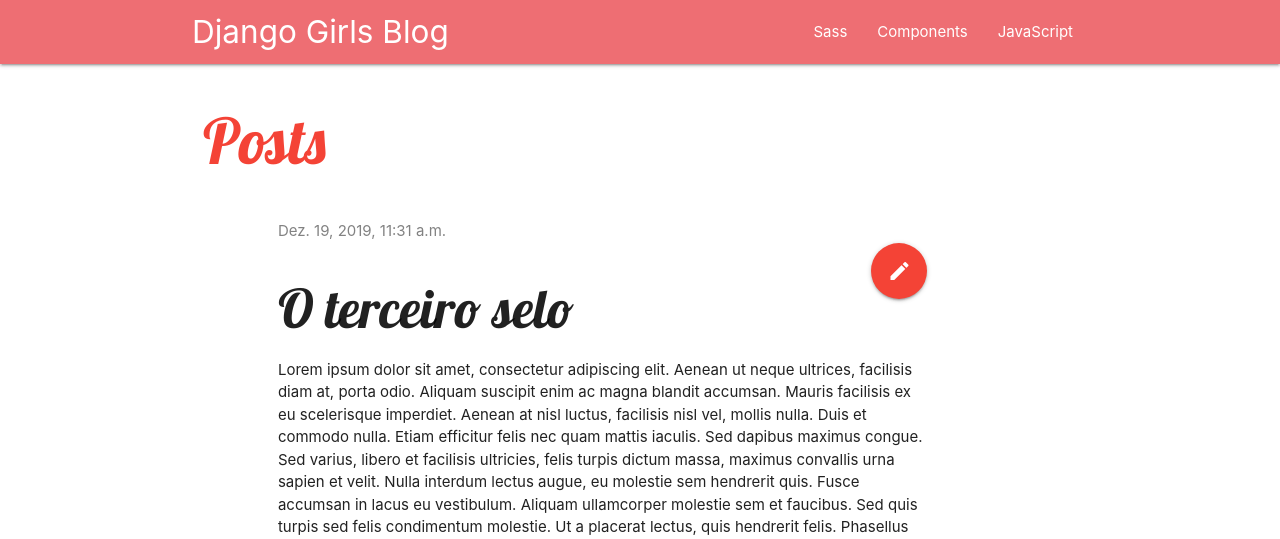
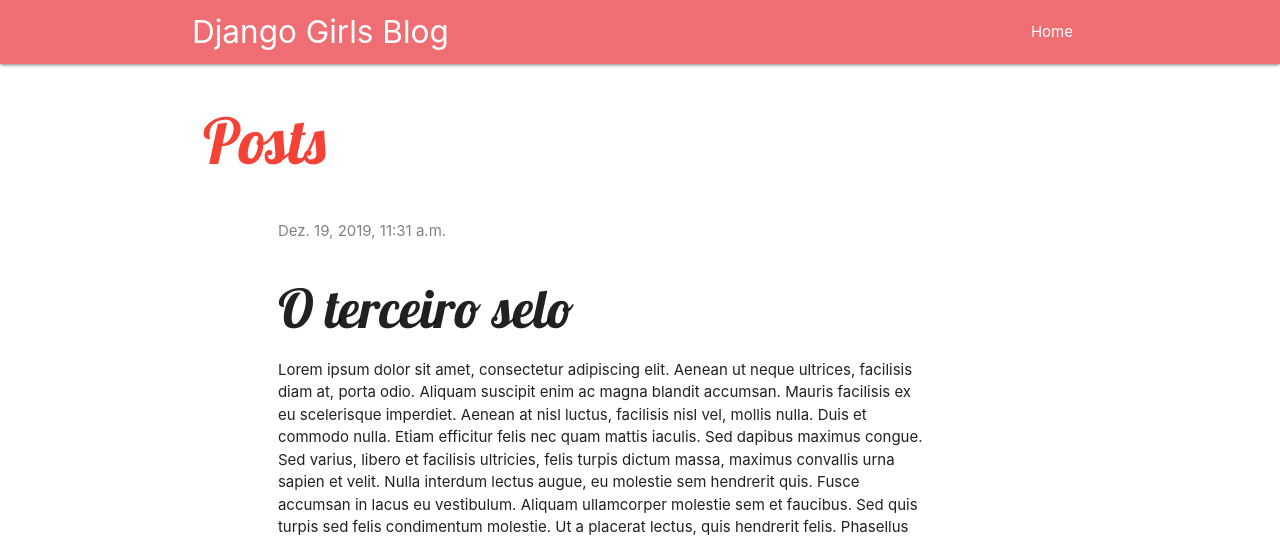
Before and after one commit to vitor115/Django_Course, a Django app: page /post/3/ in a window 1280 px wide. Shown: the top 539 px of the page. Run offline with Django 3.2, Linux system fonts and the light colour scheme; data comes from the database, SQL or seed files in the repository.

Commit message:
segurança e finalização

```diff
--- a/blog/templates/blog/base.html
+++ b/blog/templates/blog/base.html
@@ -24,12 +24,15 @@
 <nav>
     <div class="nav-wrapper">
       <div class="container">
-        <a href="{% url 'post_new' %}" class="top-menu"><span class="glyphicon glyphicon-plus"></span></a>
+
         <a href="#" class="brand-logo">Django Girls Blog</a>
         <ul id="nav-mobile" class="right hide-on-med-and-down">
-          <li><a href="sass.html">Sass</a></li>
-          <li><a href="badges.html">Components</a></li>
-          <li><a href="collapsible.html">JavaScript</a></li>
+          <li>
+            {% if user.is_authenticated %}
+              <a href="{% url 'post_new' %}" class="top-menu">  <i class="large material-icons">add_circle</i></a>
+            {% endif %}
+          </li>
+          <li><a href="">Home</a></li>
         </ul>
       </div>
     </div>
--- a/blog/templates/blog/post_detail.html
+++ b/blog/templates/blog/post_detail.html
@@ -7,8 +7,10 @@
                 {{ post.published_date }}
             </div>
         {% endif %}
+        {% if user.is_authenticated %}
+            <a class="btn-floating btn-large waves-effect waves-light red right" href="{% url 'post_edit' pk=post.pk %}">  <i class="large material-icons">edit</i></a>
+        {% endif %}
 
-        <a class="btn-floating btn-large waves-effect waves-light red right" href="{% url 'post_edit' pk=post.pk %}">  <i class="large material-icons">edit</i></a>
         <h2>{{ post.title }}</h2>
         <p>{{ post.text|linebreaksbr }}</p>
     </div>
```
